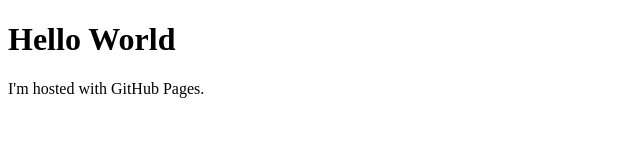
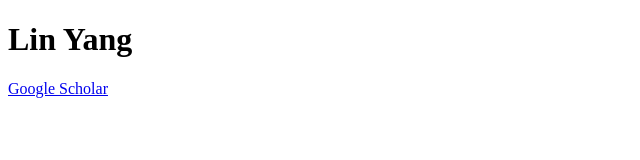
Before and after one commit to a519522/a519522.github.io, a plain HTML site: page index.html in a window 1280 px wide. Shown: the whole page, without its empty margins (0-640 px from the left). Drawn offline with Linux system fonts and the light colour scheme.

Commit message:
Update index.html

```diff
--- a/index.html
+++ b/index.html
@@ -1,7 +1,7 @@
 <!DOCTYPE html>
 <html>
 <body>
-<h1>Hello World</h1>
-<p>I'm hosted with GitHub Pages.</p>
+<h1>Lin Yang</h1>
+<a href="https://scholar.google.com/citations?user=8VPwErgftFcC&hl=en"> Google Scholar </a>
 </body>
 </html>
```
